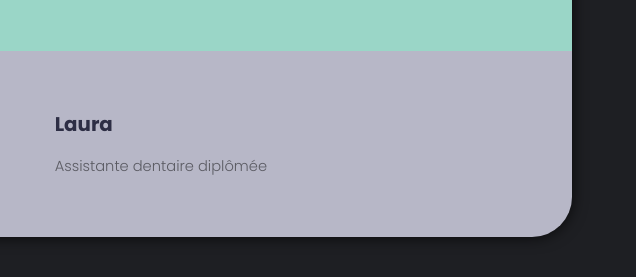
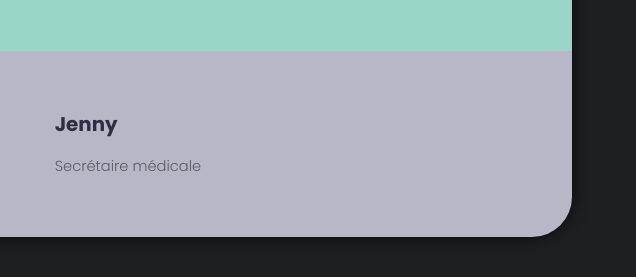
Before and after one commit to Cabinetdentaire/Cabinetdentaire.github.io, a plain HTML site: page equipe.html in a window 1280 px wide. Shown: the part 1800-2077 px from the top of the page, 644-1280 px from the left. Drawn offline with Linux system fonts and the light colour scheme.

Commit message:
Update equipe.html

```diff
--- a/equipe.html
+++ b/equipe.html
@@ -89,8 +89,8 @@
 						<div class="spotlight">
 							<div class="image flush"><img src="" alt="" /></div>
 							<div class="inner">
-								<h3>Laura</h3>
-								<p>Assistante dentaire diplômée</p>
+								<h3>Jenny</h3>
+								<p>Secrétaire médicale</p>
 							</div>
 						</div>
 
```
